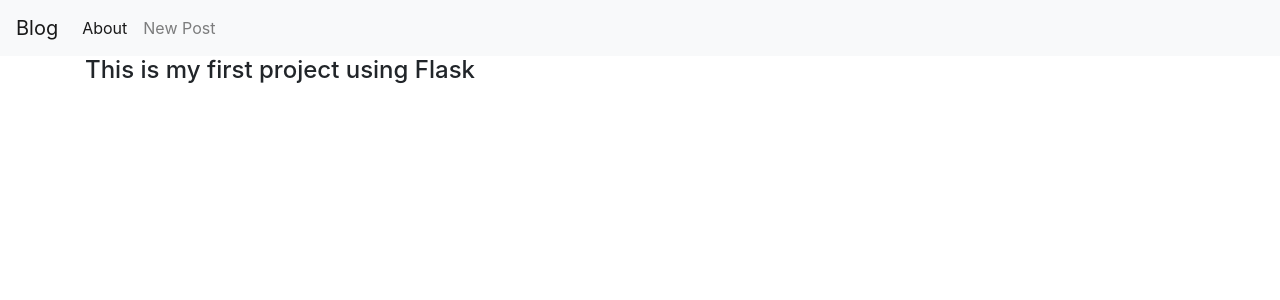
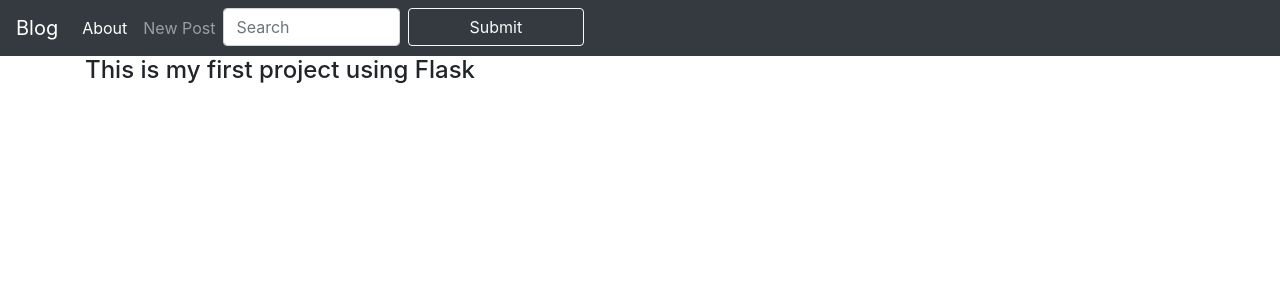
Before and after one commit to aelof/flask_blog, a Flask app: page /about in a window 1280 px wide. Shown: the top 300 px of the page. Run offline with Flask 2, Linux system fonts and the light colour scheme; some libraries are stand-ins or nearby versions.

Commit message:
add search field

```diff
--- a/app.py
+++ b/app.py
@@ -1,9 +1,12 @@
+#from config import Configuration
 import sqlite3
 from flask import Flask, render_template, request, url_for, flash, redirect
 from werkzeug.exceptions import abort
 
 app = Flask(__name__)
+#app.config.from_object(Configuration)
 app.config['SECRET_KEY'] = 'your key'
+
 
 
 def get_db_connection():
--- a/templates/base.html
+++ b/templates/base.html
@@ -11,19 +11,28 @@
     <title>{% block title %} {% endblock %}</title>
   </head>
   <body>
-    <nav class="navbar navbar-expand-md navbar-light bg-light">
+    <nav class="navbar navbar-expand-md navbar-dark bg-dark">
         <a class="navbar-brand" href="{{ url_for('index')}}">Blog</a>
         <button class="navbar-toggler" type="button" data-toggle="collapse" data-target="#navbarNav" aria-controls="navbarNav" aria-expanded="false" aria-label="Toggle navigation">
             <span class="navbar-toggler-icon"></span>
         </button>
         <div class="collapse navbar-collapse" id="navbarNav">
             <ul class="navbar-nav">
-            <li class="nav-item active">
-                <a class="nav-link" href="{{ url_for('about') }}">About</a>
+                <li class="nav-item active">
+                     <a class="nav-link" href="{{ url_for('about') }}">About</a>
+                </li>
+                <li class="nav-item">
+                    <a class="nav-link" href="{{url_for('create')}}"> New Post</a>
+                </li>
+                <li>
+                <form class="navbar-form navbar-left">
+                    <div class="form-group mb-0 d-flex">
+                        <input type="text" class="form-control" placeholder="Search">
+                        <button type="submit" class="btn btn-outline-light form-control ml-2">Submit</button>
+
+                    </div>
+                </form>
             </li>
-            <li class="nav-item">
-                <a class="nav-link" href="{{url_for('create')}}"> New Post</a>
-            <li>
             </ul>
         </div>
     </nav>
```
Also changed, not shown: 1 other file.
